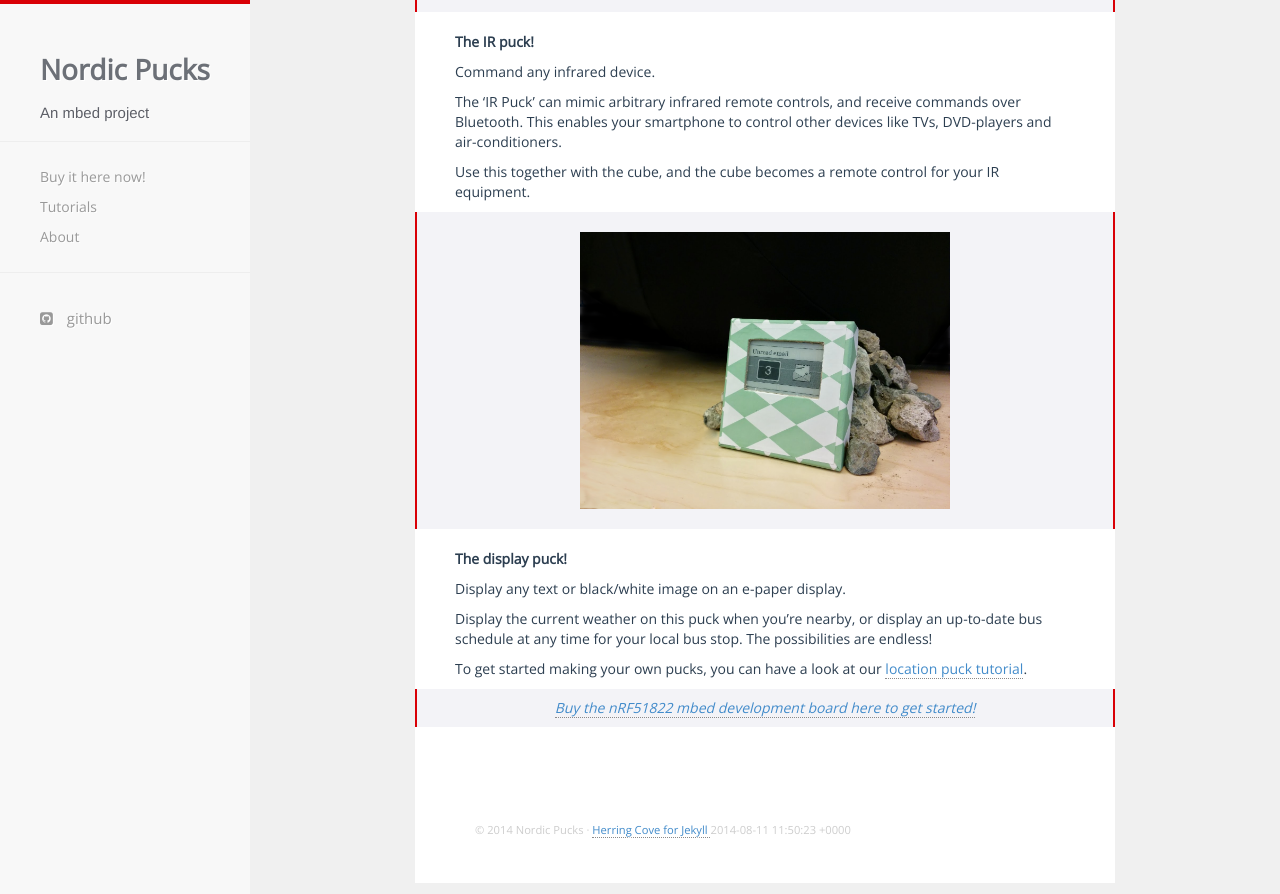
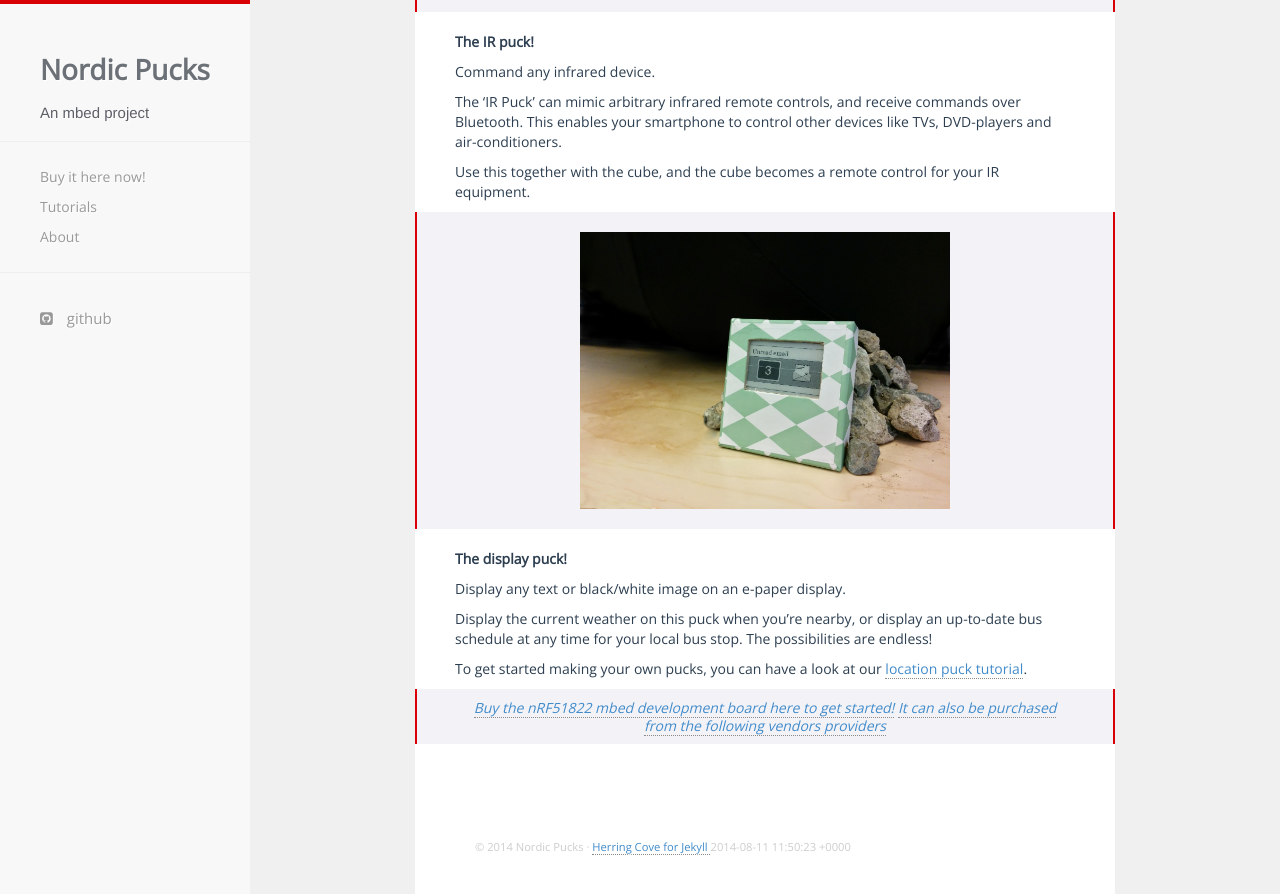
Before and after one commit to NordicPlayground/puck, a Jekyll site: the page built from index.md, in a window 1280 px wide and 900 px high, scrolled down 2220 px. Shown: the top 894 px of the window. Built offline with Jekyll 4.4.1, drawn with Linux system fonts in a browser that asks for light colours; nearby versions of some CDN libraries.

Commit message:
Update index

```diff
--- a/index.md
+++ b/index.md
@@ -62,4 +62,5 @@ Display the current weather on this puck when you're nearby, or display an up-to
 To get started making your own pucks, you can have a look at our [location puck tutorial](tutorials/location.html).
 
 
-> [Buy the nRF51822 mbed development board here to get started!](http://www.semiconductorstore.com/cart/pc/viewPrd.asp?idproduct=49226)
+> [Buy the nRF51822 mbed development board here to get started!](http://www.digikey.com/product-search/en?vendor=0&keywords=nRF51822-mKIT)
+> [It can also be purchased from the following vendors providers](https://www.nordicsemi.com/eng/Products/Bluetooth-R-low-energy/nRF51822-mKIT)
```
